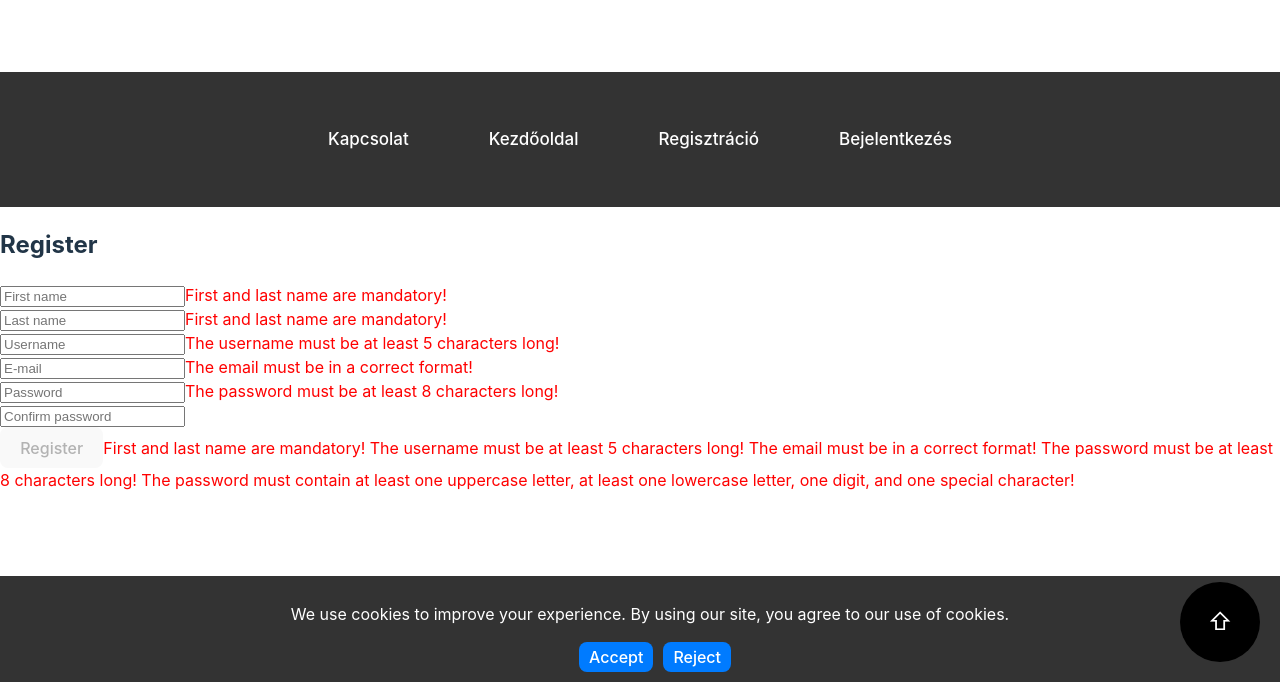
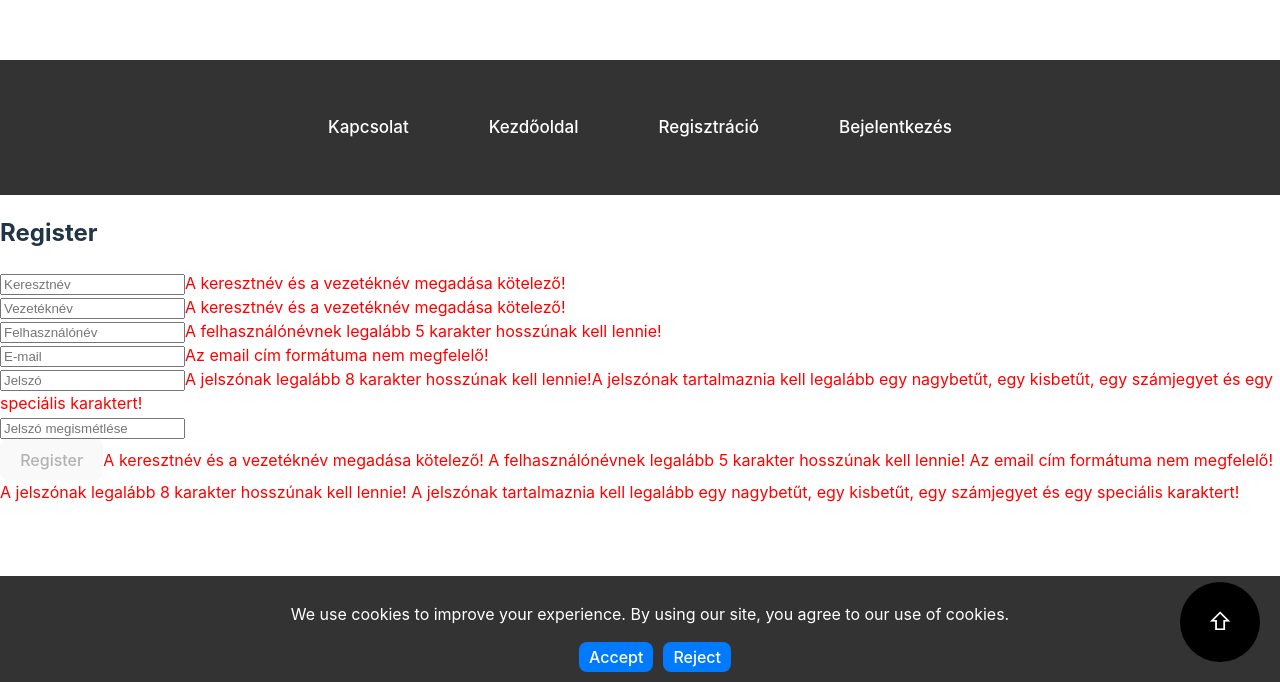
Before and after one commit to Klaci00/movies, a React (Vite) app in the folder frontend/movies-front/: page /register in a window 1280 px wide. Shown: the part 118-800 px from the top of the page. Built offline with nearby package versions, Linux system fonts and the light colour scheme.

Commit message:
Registration hungarianization.

```diff
--- a/frontend/movies-front/src/Auth/Apps/RegistrationApp.jsx
+++ b/frontend/movies-front/src/Auth/Apps/RegistrationApp.jsx
@@ -8,30 +8,30 @@ export const RegistrationApp = (props) => {
             <div>
                 <input
                     type='text'
-                    placeholder='First name'
+                    placeholder='Keresztnév'
                     value={props.firstname}
                     onChange={(e) => props.setFirstname(e.target.value)}
                 />
-                {props.problem.includes('First and last name are mandatory!') && <span style={{color:'red'}}>First and last name are mandatory!</span>}
+                {props.problem.includes('A keresztnév és a vezetéknév megadása kötelező!') && <span style={{color:'red'}}>A keresztnév és a vezetéknév megadása kötelező!</span>}
             </div>
             <div>
                 <input
                     type='text'
-                    placeholder='Last name'
+                    placeholder='Vezetéknév'
                     value={props.lastname}
                     onChange={(e) => props.setLastname(e.target.value)}
                 />
-                {props.problem.includes('First and last name are mandatory!') && <span style={{color:'red'}}>First and last name are mandatory!</span>}
+                {props.problem.includes('A keresztnév és a vezetéknév megadása kötelező!') && <span style={{color:'red'}}>A keresztnév és a vezetéknév megadása kötelező!</span>}
             </div>
             <div>
                 <input
                     type='text'
-                    placeholder='Username'
+                    placeholder='Felhasználónév'
                     value={props.username}
                     onChange={(e) => props.setUsername(e.target.value)}
                 />
-                {props.problem.includes('The username must be at least 5 characters long!') && <span style={{color:'red'}}>The username must be at least 5 characters long!</span>}
-                {props.problem.includes('The username is not supposed to contain spaces!') && <span style={{color:'red'}}>The username is not supposed to contain spaces!</span>}
+                {props.problem.includes('A felhasználónévnek legalább 5 karakter hosszúnak kell lennie!') && <span style={{color:'red'}}>A felhasználónévnek legalább 5 karakter hosszúnak kell lennie!</span>}
+                {props.problem.includes('A felhasználónév nem tartalmazhat szóközt!') && <span style={{color:'red'}}>A felhasználónév nem tartalmazhat szóközt!</span>}
             </div>
             <div>
                 <input
@@ -40,26 +40,26 @@ export const RegistrationApp = (props) => {
                     value={props.email}
                     onChange={(e) => props.setEmail(e.target.value)}
                 />
-                {props.problem.includes('The email must be in a correct format!') && <span style={{color:'red'}}>The email must be in a correct format!</span>}
+                {props.problem.includes('Az email cím formátuma nem megfelelő!') && <span style={{color:'red'}}>Az email cím formátuma nem megfelelő!</span>}
             </div>
             <div>
                 <input
                     type='password'
-                    placeholder='Password'
+                    placeholder='Jelszó'
                     value={props.password}
                     onChange={(e) => props.setPassword(e.target.value)}
                 />
-                {props.problem.includes('The password must be at least 8 characters long!') && <span style={{color:'red'}}>The password must be at least 8 characters long!</span>}
-                {props.problem.includes('The password must contain at least one uppercase letter, at least one lowercase letter, and at least one special character!') && <span style={{color:'red'}}>The password must contain at least one uppercase letter, at least one lowercase letter, and at least one special character!</span>}
+                {props.problem.includes('A jelszónak legalább 8 karakter hosszúnak kell lennie!') && <span style={{color:'red'}}>A jelszónak legalább 8 karakter hosszúnak kell lennie!</span>}
+                {props.problem.includes('A jelszónak tartalmaznia kell legalább egy nagybetűt, egy kisbetűt, egy számjegyet és egy speciális karaktert!') && <span style={{color:'red'}}>A jelszónak tartalmaznia kell legalább egy nagybetűt, egy kisbetűt, egy számjegyet és egy speciális karaktert!</span>}
             </div>
             <div>
                 <input
                     type='password'
-                    placeholder='Confirm password'
+                    placeholder='Jelszó megismétlése'
                     value={props.confPW}
                     onChange={(e) => props.setConfPW(e.target.value)}
                 />
-                {props.problem.includes('The passwords do not match!') && <span style={{color:'red'}}>The passwords do not match!</span>}
+                {props.problem.includes('A jelszavak nem egyeznek!') && <span style={{color:'red'}}>A jelszavak nem egyeznek!</span>}
             </div>
             <button type='submit' disabled={props.buttonDisabled}>Register</button>
             {props.error && <span style={{color:'red'}}>{props.error}</span>}
--- a/frontend/movies-front/src/Auth/Functions/ValidateInputs.jsx
+++ b/frontend/movies-front/src/Auth/Functions/ValidateInputs.jsx
@@ -5,31 +5,31 @@ export const ValidateInputs = (firstname, lastname, email, username, password, c
     const passRegex = /^(?=.*[a-z])(?=.*[A-Z])(?=.*\d)(?=.*[^\w\s])[A-Za-z\d\s\W]+$/;
 
     if (firstname.length < 1 || lastname.length < 1) {
-        problemText += 'First and last name are mandatory!\n';
+        problemText += 'A keresztnév és a vezetéknév megadása kötelező!\n';
         valid = false;
     }
     if (username.length < 5) {
-        problemText += 'The username must be at least 5 characters long!\n';
+        problemText += 'A felhasználónévnek legalább 5 karakter hosszúnak kell lennie!\n';
         valid = false;
     }
     if (/\s/.test(username)) {
-        problemText += 'The username is not supposed to contain spaces!\n';
+        problemText += 'A felhasználónév nem tartalmazhat szóközt!\n';
         valid = false;
     }
     if (!emailRegex.test(email)) {
-        problemText += 'The email must be in a correct format!\n';
+        problemText += 'Az email cím formátuma nem megfelelő!\n';
         valid = false;
     }
     if (password.length < 8) {
-        problemText += 'The password must be at least 8 characters long!\n';
+        problemText += 'A jelszónak legalább 8 karakter hosszúnak kell lennie!\n';
         valid = false;
     }
     if (!passRegex.test(password)) {
-        problemText += 'The password must contain at least one uppercase letter, at least one lowercase letter, one digit, and one special character!\n';
+        problemText += 'A jelszónak tartalmaznia kell legalább egy nagybetűt, egy kisbetűt, egy számjegyet és egy speciális karaktert!\n';
         valid = false;
     }
     if (password !== confPW) {
-        problemText += 'The passwords do not match!\n';
+        problemText += 'A jelszavak nem egyeznek!\n';
         valid = false;
     }
 
```
